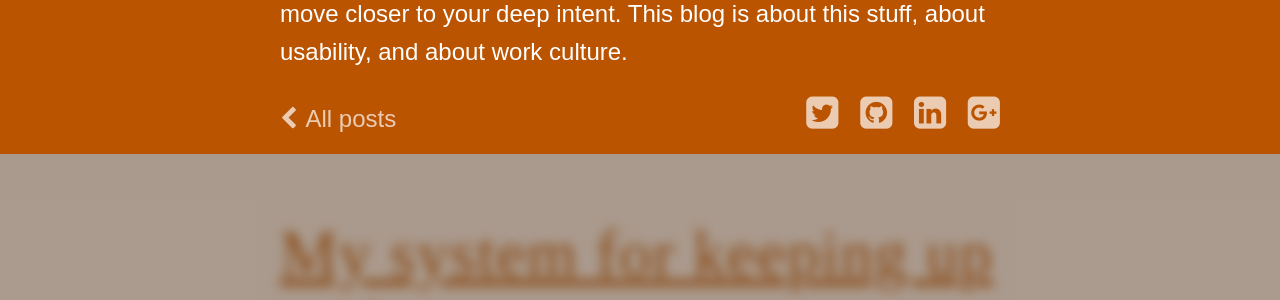
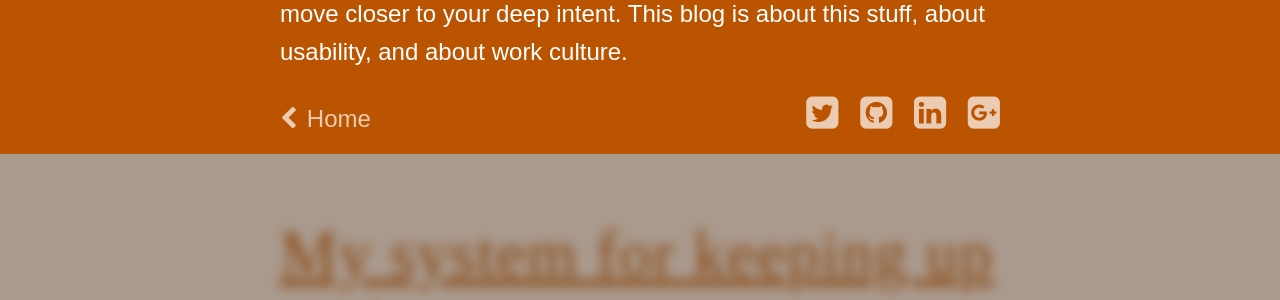
Before and after one commit to pascallaliberte/by.pascallaliberte.me, a Jekyll site: the page built from index.html, in a window 1280 px wide and 900 px high. Shown: the part 308-608 px from the top of the window. Built offline with Jekyll 4.4.1, drawn with Linux system fonts in a browser that asks for light colours; nearby versions of some CDN libraries; the list of posts is cut into pages by our own code.

Commit message:
Renamed "All posts" link to "Home", made it appear on all non-home pages

```diff
--- a/_includes/about.html
+++ b/_includes/about.html
@@ -11,9 +11,9 @@
     <p>Design and personal growth: these two things fascinate me most. To me, they're both this organic, incremental process where you move closer to your deep intent. This blog is about this stuff, about usability, and about work culture.</p>
 
     <div class="about-links">
-      {% if page.key == null or page.key != "is-home" %}
+      {% if page.key == null or page.key != "is-home" or paginator.page > 1 %}
       <a class="about-links-home" href="/" rel="home">
-        <i class="fa fa-chevron-left"></i> All posts
+        <i class="fa fa-chevron-left"></i> Home
       </a>
       {% endif %}
       <p class="about-links-follow">
```
